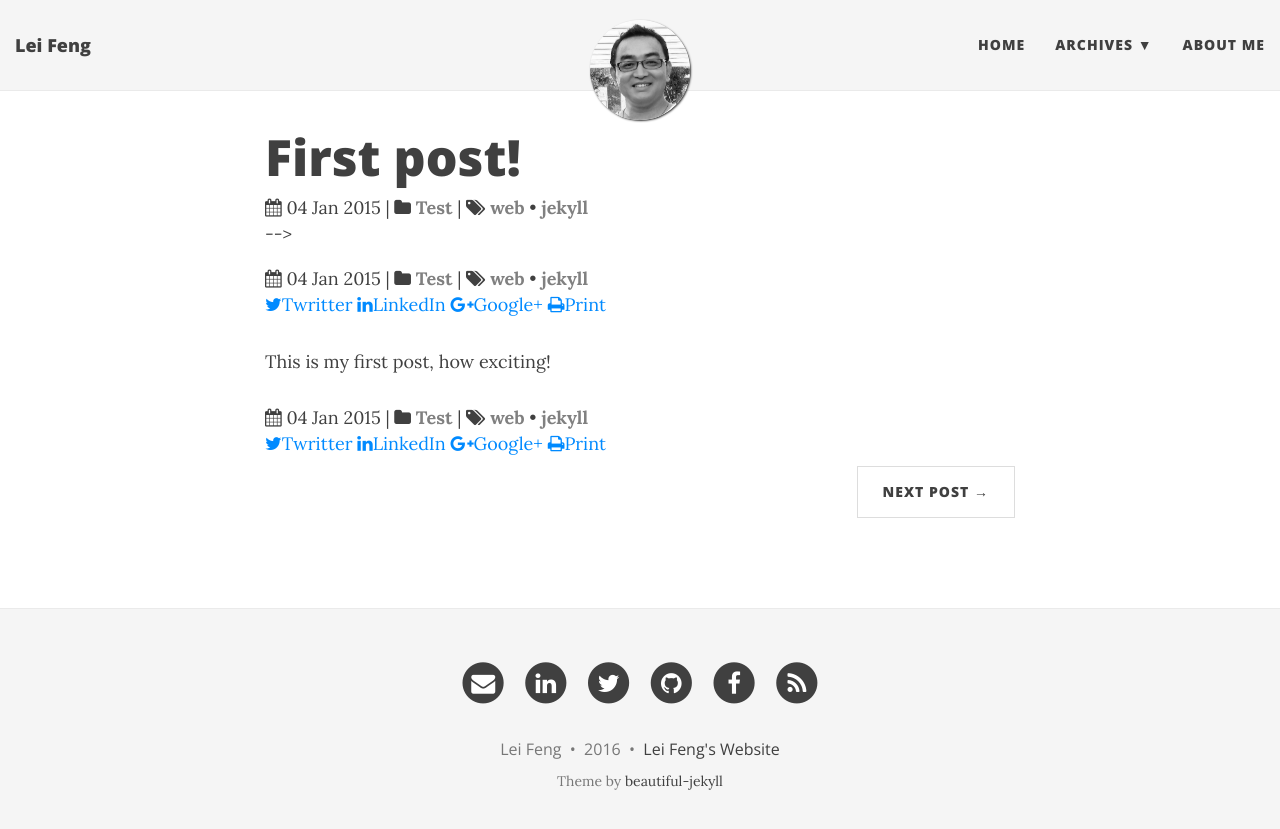
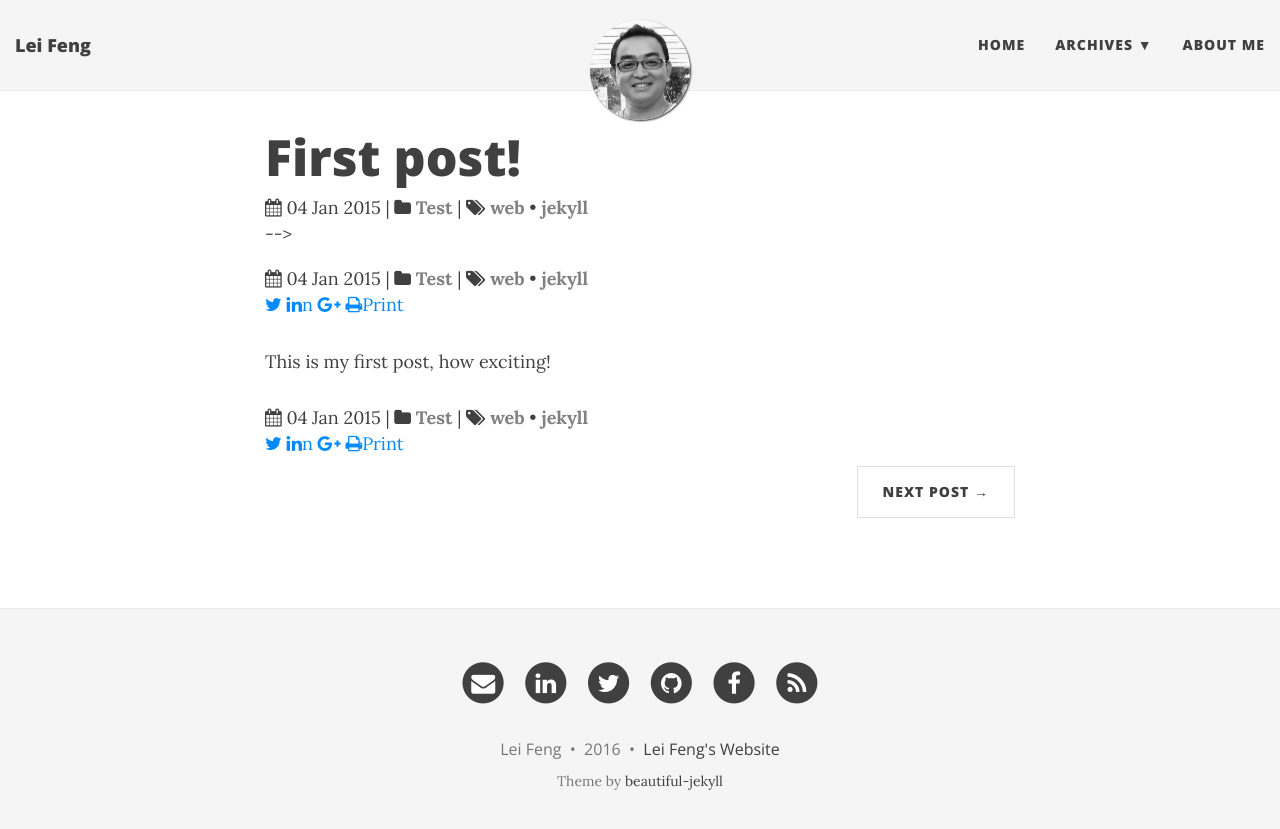
Before and after one commit to stonefl/stonefl.github.io, a Jekyll site: the page built from _posts/2015-01-04-first-post.md, in a window 1280 px wide. Shown: the top 829 px of the page. Built offline with Jekyll 4.4.1, drawn with Linux system fonts in a browser that asks for light colours; nearby versions of some CDN libraries; comment, search, counter and statistics services are not loaded.

Commit message:
Update share-social-icons.html

```diff
--- a/_includes/share-social-icons.html
+++ b/_includes/share-social-icons.html
@@ -1,10 +1,10 @@
 <div class="social-icons">
   <!--twitter-->
-  <a href="https://twitter.com/share?text={{ page.title }}&amp;url={{ site.url }}{{ page.url }}&amp;via={{ site.author.twitter }}"  class="social-icons" target="_blank" title="Share on twitter"> <i class="fa fa-twitter meta"></i>Twritter</a>
+  <a href="https://twitter.com/share?text={{ page.title }}&amp;url={{ site.url }}{{ page.url }}&amp;via={{ site.author.twitter }}"  class="social-icons" target="_blank" title="Share on twitter"> <i class="fa fa-twitter meta"></i></a>
   <!--Linkedin-->
-  <a href="https://www.linkedin.com/shareArticle?mini=true&amp;url={{ site.url }}{{ page.url }}&amp;title={{ page.title }}&amp;summary={{ page.subtitle }}"  class="social-icons" target="_blank" title="Share on LinkedIn"> <i class="fa fa-linkedin"></i>LinkedIn</a>
+  <a href="https://www.linkedin.com/shareArticle?mini=true&amp;url={{ site.url }}{{ page.url }}&amp;title={{ page.title }}&amp;summary={{ page.subtitle }}"  class="social-icons" target="_blank" title="Share on LinkedIn"> <i class="fa fa-linkedin"></i>n</a>
   <!--Google plus-->
-  <a href="https://plus.google.com/share?url={{ site.url }}{{ page.url }}"  class="social-icons" target="_blank" title="Share on Google+"> <i class="fa fa-google-plus"></i>Google+</a>
+  <a href="https://plus.google.com/share?url={{ site.url }}{{ page.url }}"  class="social-icons" target="_blank" title="Share on Google+"> <i class="fa fa-google-plus"></i></a>
   <!--Print-->
   <a href="javascript:window.print()" class="social-icons" title="Printer friendly format"><i class="fa fa-print"></i>Print</a>
 
```
